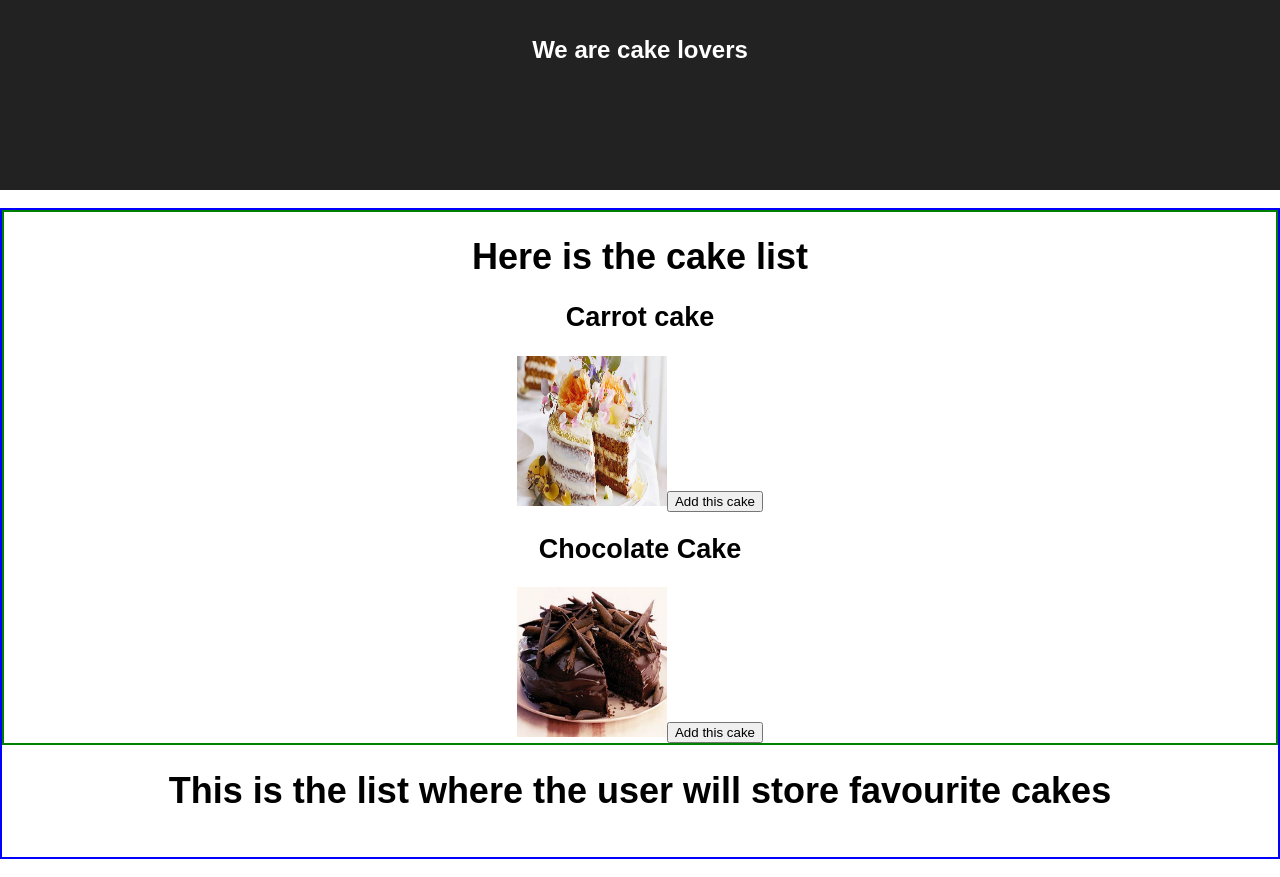
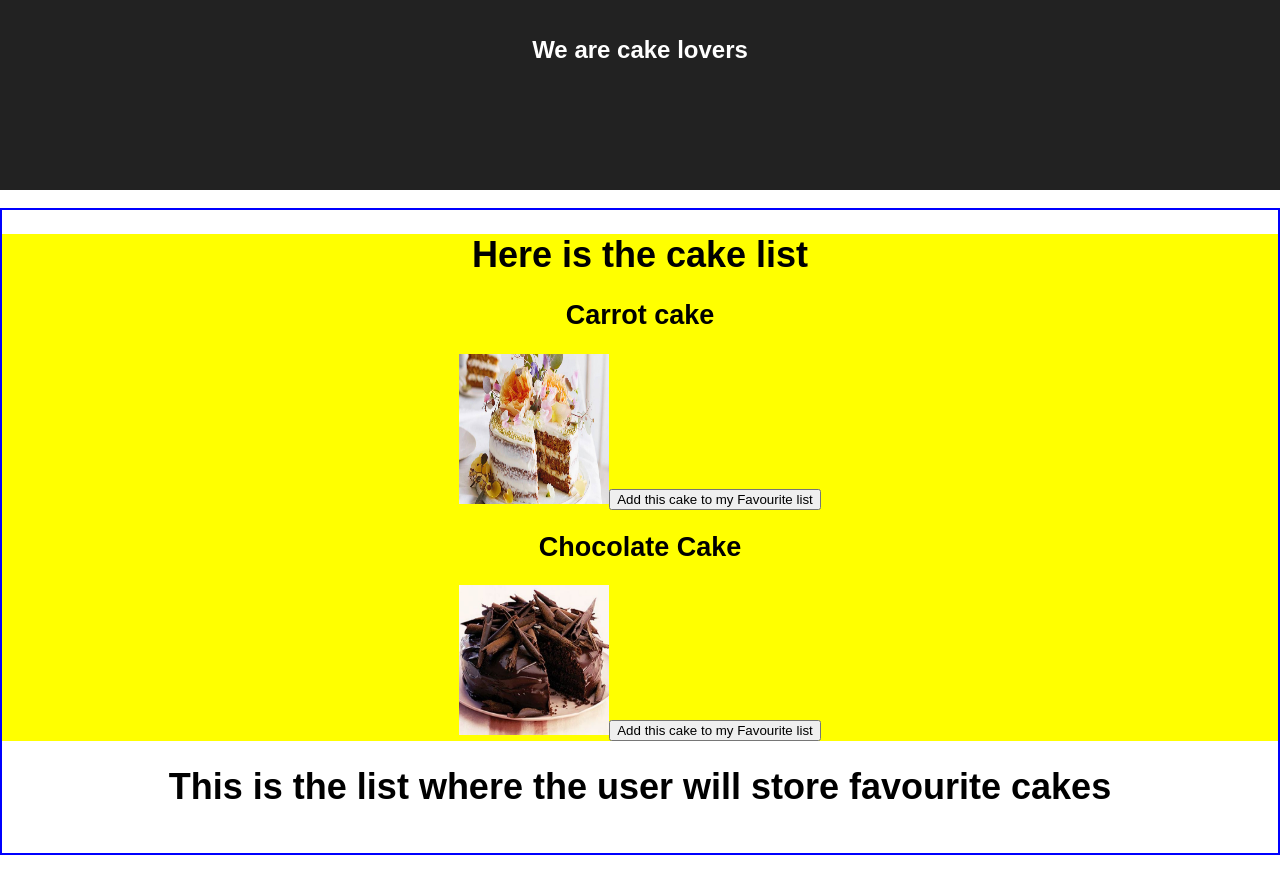
Before and after one commit to wonmaungthein/Test-for-Front-End-skills, a React (Create React App) app in the folder cakelovers/: page / in a window 1280 px wide. Built offline with nearby package versions, Linux system fonts and the light colour scheme.

Commit message:
modified some files

```diff
--- /dev/null
+++ b/cakelovers/src/Components/Button.js
@@ -0,0 +1,22 @@
+import React from 'react';
+
+export class Button extends React.Component {
+
+
+    handlefavouritecake = (e) => {
+
+        alert ( 'Do something'  )
+        // e.preventDefault();
+        // const listOfFavouriteCake = this.state.favouriteCake.push(e.target.value);
+        // this.setState({
+        //     favouriteCake: listOfFavouriteCake,
+        // })
+        // console.log(listOfFavouriteCake);
+    }
+
+    render() {
+        return (
+            <button> Add this cake to my Favourite list </button>
+        )
+    }
+}
--- a/cakelovers/src/Components/CakeList.js
+++ b/cakelovers/src/Components/CakeList.js
@@ -3,6 +3,13 @@ import React from 'react';
 // import chocolate from '../../src/chocolate.jpg';
 import Cakelist from '../Components/Cakelist.css';
 import UserSeletedCakes from '../Components/UserSeletedCakes';
+import { Button } from './Button';
+
+const cakeListstyle = {
+    background: 'yellow'
+    /* margin-left: 15rem; */
+    /* margin-right: 15rem; */
+}
 
 const Cakes = [
     {
@@ -25,17 +32,19 @@ class CakeList extends React.Component {
     }
 
     handlefavouritecake = (e) => {
-        e.preventDefault();
-        const listOfFavouriteCake = this.state.favouriteCake.push(e.target.value);
+
+        alert ( Cakes.cakename )
+        // e.preventDefault();
+        // const listOfFavouriteCake = this.state.favouriteCake.push(e.target.value);
         // this.setState({
         //     favouriteCake: listOfFavouriteCake,
         // })
-        console.log(listOfFavouriteCake);
+        // console.log(listOfFavouriteCake);
     }
 
     render() {
         return (
-            <div className="cakeList">
+            <div className="cakeList" style={cakeListstyle}>
                 <h1 > Here is the cake list </h1>
                 <div>
                     {Cakes.map(cake => {
@@ -45,7 +54,7 @@ class CakeList extends React.Component {
                                     {cake.cakename}
                                 </h2>
                                 <img src={cake.cakeimg} width="150" height="150" alt="cake" />
-                                <button onClick={this.handlefavouritecake} value={cake} > Add this cake </button>
+                                <Button onClick={this.handlefavouritecake}/>
                             </div>
                         )
                     })}
--- a/cakelovers/src/Components/Cakelist.css
+++ b/cakelovers/src/Components/Cakelist.css
@@ -1,5 +1,4 @@
-.cakeList {
+/* .cakeList {
     border: 2px solid green;
     /* margin-left: 15rem; */
     /* margin-right: 15rem; */
-}
--- a/cakelovers/src/Components/UserSeletedCakes.js
+++ b/cakelovers/src/Components/UserSeletedCakes.js
@@ -23,6 +23,9 @@ class UserSeletedCakes extends React.Component {
             <div>
                 <h1> This is the list where the user will store favourite cakes </h1>
                 <img src={this.props.src} alt={this.props.alt} />
+                <div>
+                    {}
+                </div>
             </div>
 
         )
```
Also changed, not shown: 2 other files (tests, documents, lock files or other folders).
